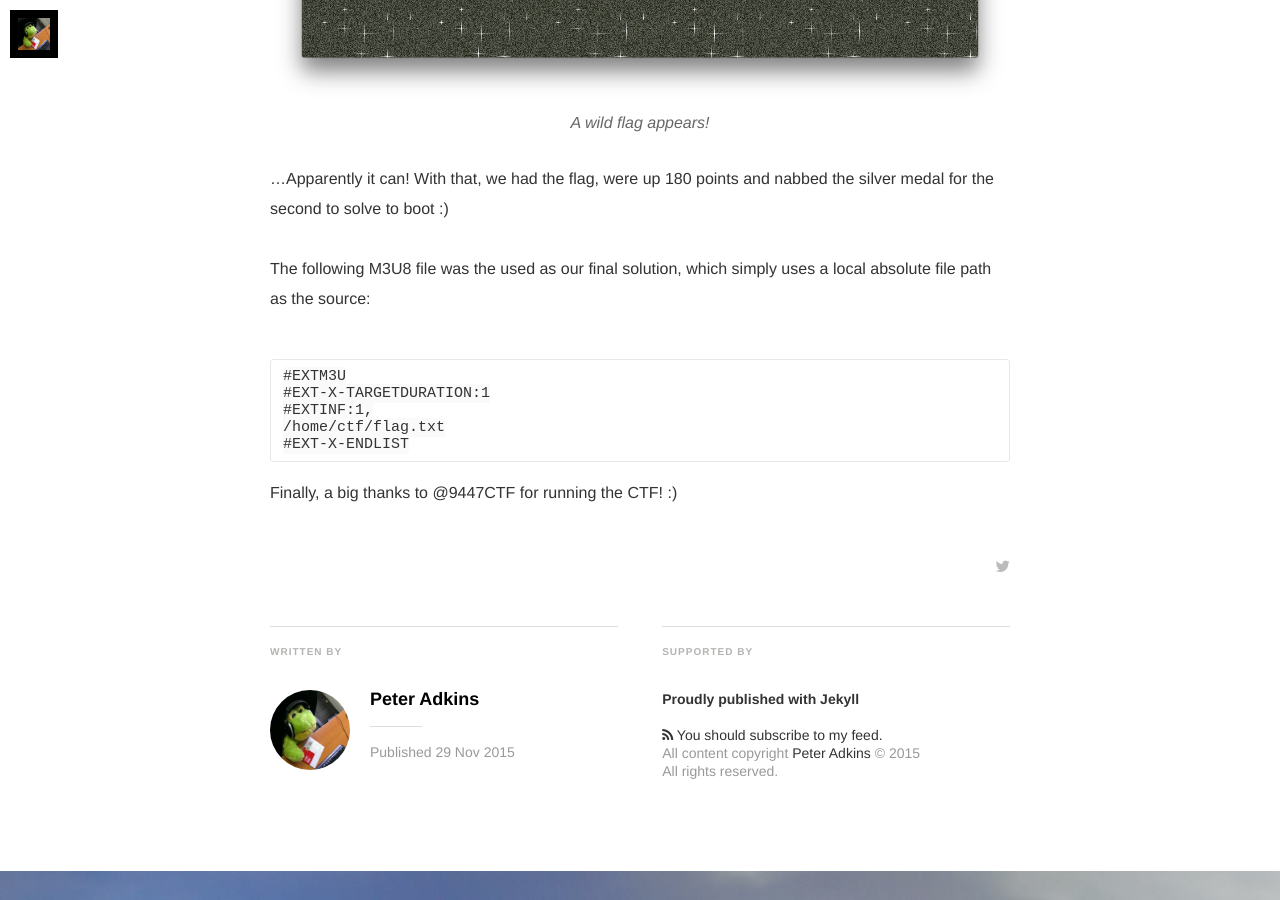
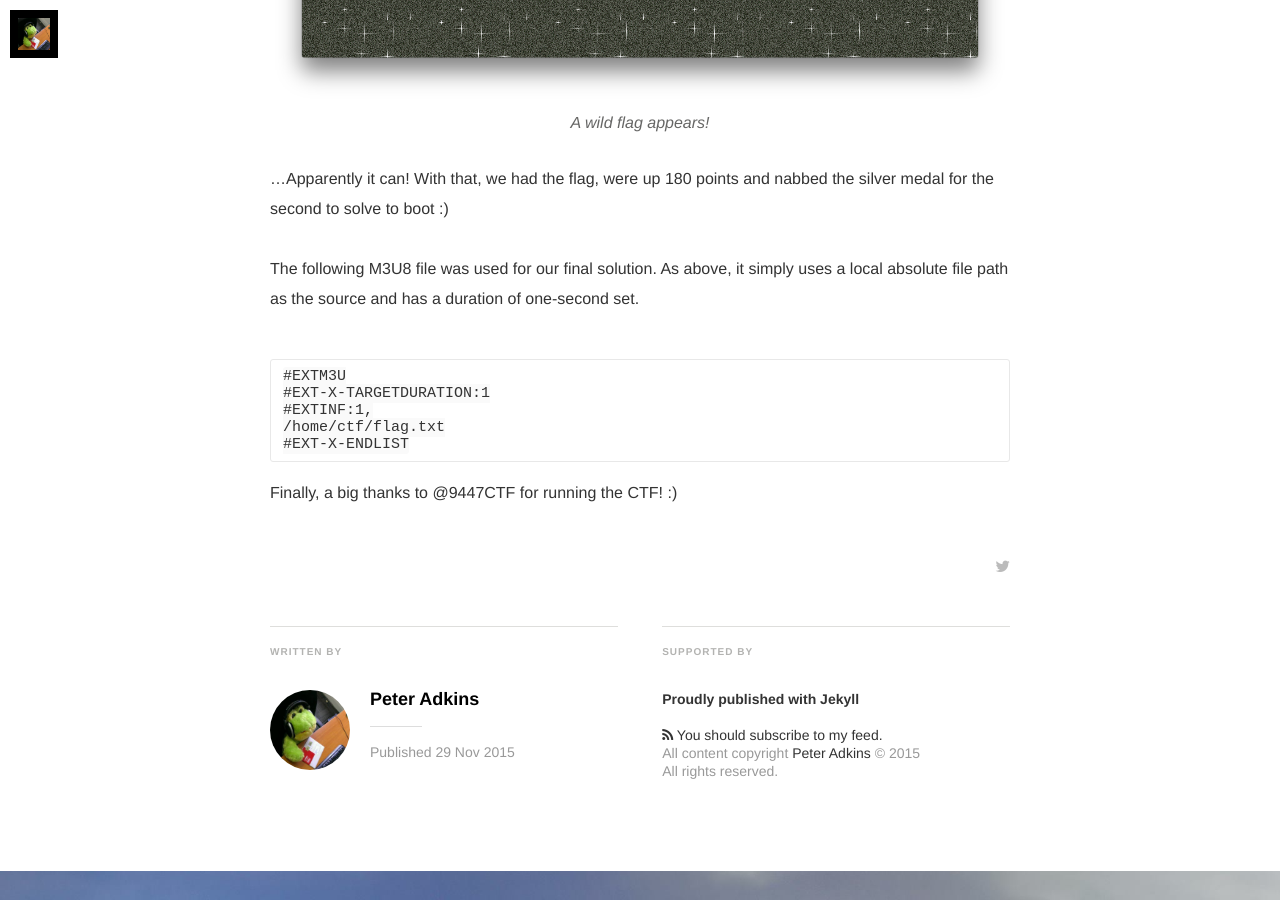
Before and after one commit to darkarnium/darkarnium.github.io, a Jekyll site: the page built from _posts/2015-11-29-9447CTF-Super-Turbo-Atomic-GIF-Converter-Write-Up.md, in a window 1280 px wide and 900 px high, scrolled down 5665 px. Built offline with Jekyll 4.4.1, drawn with Linux system fonts in a browser that asks for light colours; nearby versions of some CDN libraries; some web fonts are replaced; Markdown is read by kramdown in place of the engine named in the settings.

Commit message:
Proof reading? What the hell is that?

````diff
--- a/_posts/2015-11-29-9447CTF-Super-Turbo-Atomic-GIF-Converter-Write-Up.md
+++ b/_posts/2015-11-29-9447CTF-Super-Turbo-Atomic-GIF-Converter-Write-Up.md
@@ -51,7 +51,7 @@ After a few hours of completely invalid attempts, we switched things up a bit an
 ![A wild flag appears!](/assets/article_images/2015/m3u8-lfi-flag.png)
 ...Apparently it can! With that, we had the flag, were up 180 points and nabbed the silver medal for the second to solve to boot :)
 
-The following M3U8 file was the used as our final solution, which simply uses a local absolute file path as the source:
+The following M3U8 file was used for our final solution. As above, it simply uses a local absolute file path as the source and has a duration of one-second set.
 
 ```xml
 #EXTM3U
````
